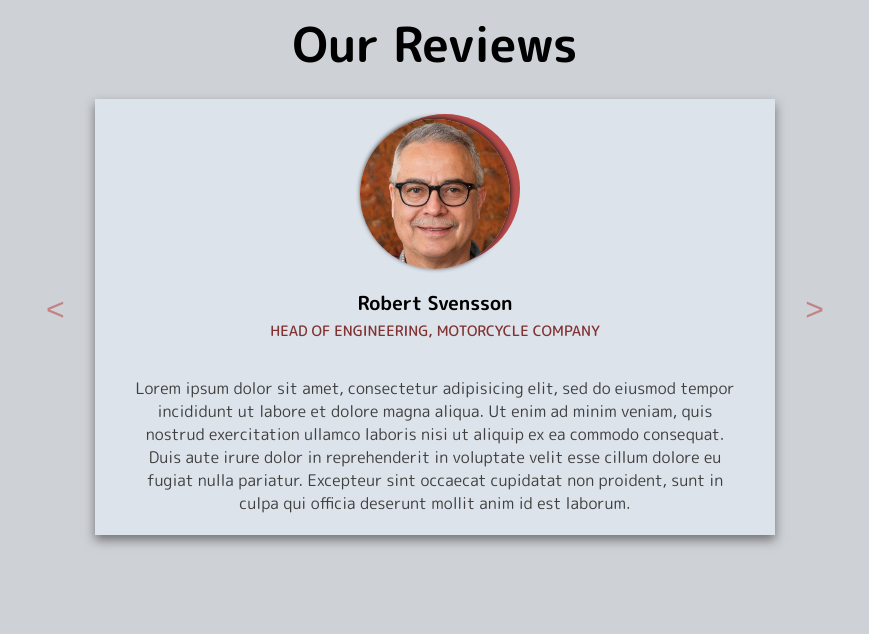
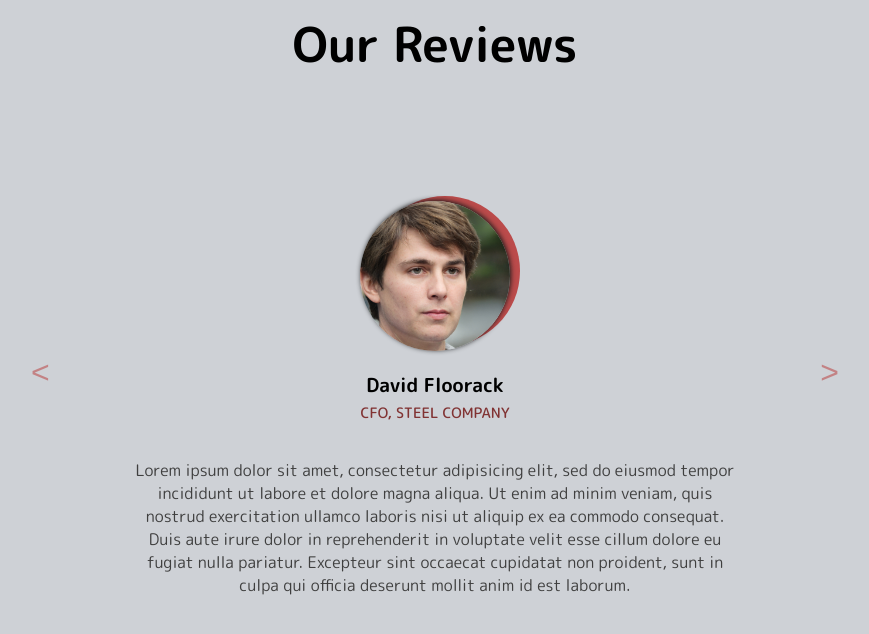
Before and after one commit to AxelRas/slider-reviews, a React (Create React App) app: page / in a window 1280 px wide. Shown: the top 634 px of the page, without its empty margins (205-1074 px from the left). Built offline with nearby package versions, Linux system fonts and the light colour scheme; a web font is replaced by a local one.

Commit message:
Basic structure

```diff
--- a/package.json
+++ b/package.json
@@ -6,6 +6,7 @@
     "@testing-library/jest-dom": "^5.11.10",
     "@testing-library/react": "^11.2.6",
     "@testing-library/user-event": "^12.8.3",
+    "jquery": "^3.6.0",
     "react": "^17.0.2",
     "react-dom": "^17.0.2",
     "react-scripts": "4.0.3",
--- a/src/App.js
+++ b/src/App.js
@@ -1,6 +1,7 @@
 import React from 'react';
 import Reviews from './components/Reviews';
 import data from './reviews.json';
+import $ from 'jquery';
 
 function randomReviewPicker(currentReviewInd) {
   let randomInd = Math.floor(Math.random()*(data.reviews.length));
@@ -16,7 +17,7 @@ class App extends React.Component {
     super();
 
     this.state = {
-      currentReview: 0
+      currentReview: 3
     }
 
     this.nextReview = this.nextReview.bind(this);
@@ -24,6 +25,10 @@ class App extends React.Component {
   }
 
   nextReview() {
+    let prev = this.state.currentReview;
+
+    // $(".review").animate({height: '1600'});
+
     if(this.state.currentReview === data.reviews.length -1) {
       this.setState({
         currentReview: 0
@@ -59,7 +64,9 @@ class App extends React.Component {
             <button id="left" onClick={this.previousReview}>&#60;</button>
           </div>
 
+          <div className="review-parent">
             <Reviews data={data.reviews} current={this.state.currentReview} />
+          </div>
 
           <div className="arrows">
             <button id="right" onClick={this.nextReview}>&#62;</button>
--- a/src/components/Reviews.js
+++ b/src/components/Reviews.js
@@ -3,7 +3,7 @@ import React, { Component } from 'react'
 export default class Reviews extends Component {
     render() {
         return (
-            <div className="review">
+            <div id={"review-" + this.props.current} className="review">
                 <img src={this.props.data[this.props.current].picture} alt={this.props.data[this.props.current].picture}></img>
                 <div className="review-text">
                     <p className="name">{this.props.data[this.props.current].name}</p>
--- a/src/index.css
+++ b/src/index.css
@@ -23,11 +23,12 @@ html {
     flex-direction: column;
     align-items: center;
     justify-content: center;
-    background-color: rgb(221, 227, 235);
+    /* background-color: rgb(221, 227, 235); */
     margin: 20px;
+    height: 600px;
     max-width: 750px;
     min-width: 300px;
-    box-shadow: 0 5px 10px 0px rgba(20, 20, 20, 0.5);
+    /* box-shadow: 0 5px 10px 0px rgba(20, 20, 20, 0.5); */
     font-family: 'M PLUS Rounded 1c', sans-serif;
 }
 
@@ -110,10 +111,16 @@ html {
   align-items: center;
 }
 
+.review-parent {
+  /* border: 2px solid black; */
+  width: 750px;
+  height: 600px;
+  overflow: hidden;
+}
 
-@keyframes scaleAndRotate {
-    33% {transform: rotate(20deg);}
-    66% {transform: rotate(-20deg);}
+
+@keyframes moveReview {
+    100% {transform: translateX(-600px);}
 }
 
 @media (max-width: 700px) {
```
Also changed, not shown: 1 other file (tests, documents, lock files or other folders). Lines whose indentation alone changed are shown as unchanged.
